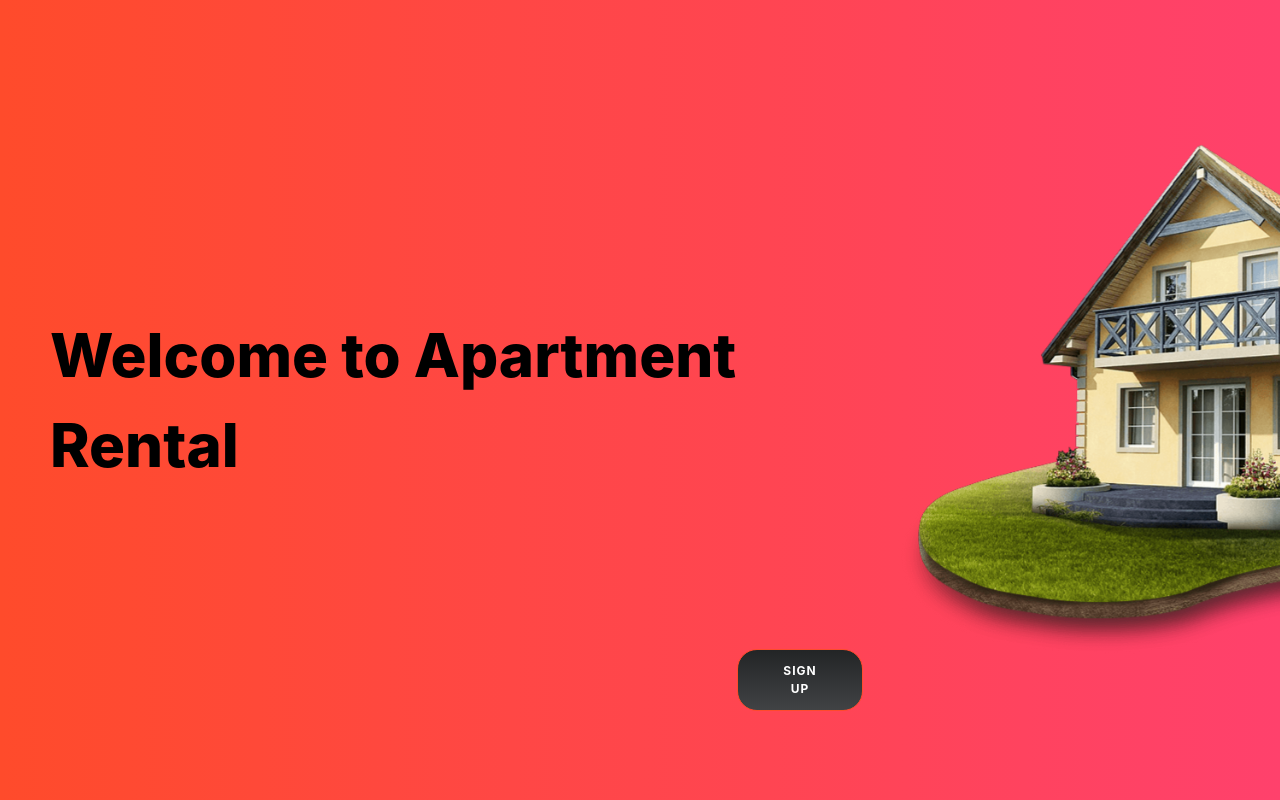
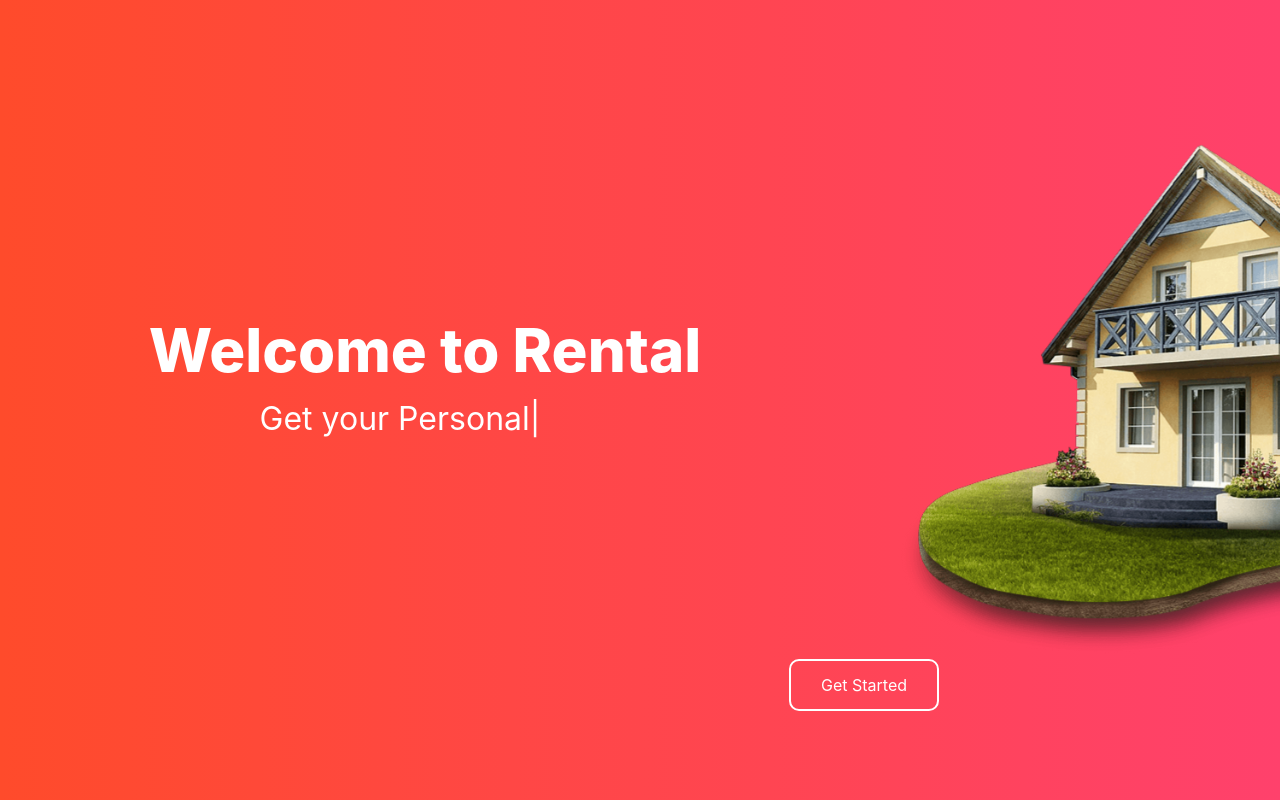
Before and after one commit to chdineshbabu/rental, a React (Create React App) app: page / in a window 1280 px wide. Built offline with nearby package versions, Linux system fonts and the light colour scheme.

Commit message:
minor change 10pm

```diff
--- a/package.json
+++ b/package.json
@@ -16,6 +16,7 @@
     "react-firebase-hooks": "^5.1.1",
     "react-hook-form": "^7.45.4",
     "react-scripts": "5.0.1",
+    "react-type-animation": "^3.1.0",
     "rxjs": "^7.8.1",
     "web-vitals": "^2.1.4",
     "yup": "^1.2.0"
--- a/src/common/styles.css
+++ b/src/common/styles.css
@@ -437,3 +437,16 @@ img {
     background-color: #ff4b2b;
     cursor: pointer;
   }
+  .home-txt{
+    position: relative;
+    top: 27%;
+    left: 58%;
+    border: 2px solid rgb(255, 255, 255);
+    padding: 12px 30px;
+    border-radius: 10px;
+    transition: all 0.2s ease-in-out;
+  }
+  .home-txt:hover{
+    scale: 1.1;
+    box-shadow: rgba(0, 0, 0, 0.24) 0px 3px 8px;
+  }
--- /dev/null
+++ b/src/components/Typing.js
@@ -0,0 +1,23 @@
+import { TypeAnimation } from 'react-type-animation';
+
+const Typing = () => {
+  return (
+    <TypeAnimation
+      sequence={[
+        'Get your Reantal Appartment',
+        1000,
+        'Get your Rental Home',
+        1000,
+        'Get your Personal Appartment',
+        1000,
+        'Get your Own Home',
+        1000,
+      ]}
+      wrapper="span"
+      speed={50}
+      style={{ fontSize: '2em', display: 'inline-block' }}
+      repeat={Infinity}
+    />
+  );
+};
+export default Typing;
--- a/src/pages/Intro.js
+++ b/src/pages/Intro.js
@@ -37,6 +37,7 @@ function Intro() {
 
     <div className="intro">
       <h1 className="font-primary" style={{fontSize:"36px"}}>Apartment Rental </h1>
+      {isSignUpActive? <h2 style={{fontSize:"25px",fontWeight:"600"}}>Seller Login</h2>:<h2 style={{fontSize:"25px",fontWeight:"600"}}>Buyer Login</h2>}
       <br />
       <div className={`container ${isSignUpActive ? "right-panel-active" : ""}`} id="container">
 
--- a/src/pages/PreIntro.js
+++ b/src/pages/PreIntro.js
@@ -2,16 +2,24 @@ import React from 'react'
 import "./intros.css";
 import { Link } from 'react-router-dom';
 import home from "./home.png";
+import { useNavigate } from 'react-router-dom';
+import Typing from '../components/Typing';
 function PreIntro() {
+  const navigate = useNavigate();
+
+  const toLogin = ()=>{
+    navigate("/login")
+  }
   return (
     <div>
       <div className="pintro">
       <div class="cont">
        <section class="parallax">
 
-    <h1 class="maintex hp" data-value="HYPERPLEXED">Welcome to   Apartment Rental</h1>
+    <h1 class="maintex hp">Welcome to Rental</h1>
+    <h3><Typing /></h3>
     <img class="homeim" src={home}  />
-    <button class="">Sign Up</button>
+    <button onClick={toLogin} class="home-txt">Get Started</button>
     </section>
     </div>
     </div></div>
--- a/src/pages/intros.css
+++ b/src/pages/intros.css
@@ -41,7 +41,7 @@ h1 .hp{
 	border-radius: clamp(0.4rem, 0.75vw, 1rem);
   }
 
-  h1:hover {
+  .hp h1:hover {
 
 	color: black;
   }
@@ -62,9 +62,11 @@ margin-left: 50px;
 	width:100vh;
 	position:relative;
 	display:flex;
+	flex-direction: column;
 	justify-content: center;
 	align-items: center;
 	transform-style: preserve-3d;
+	color: white;
 
 }
 .background{
@@ -144,38 +146,6 @@ margin-left: 50px;
 	border-color: #FFFFFF;
 }
 
-.pintro button {
-	margin-top: 70%;
-	margin-left: 100%;
-	position: absolute;
-	border-radius: 20px;
-	border: 1px solid #FF4B2B;
-	background: #232526;  /* fallback for old browsers */
-background: -webkit-linear-gradient(to top, #414345, #232526);  /* Chrome 10-25, Safari 5.1-6 */
-background: linear-gradient(to top, #414345, #232526); /* W3C, IE 10+/ Edge, Firefox 16+, Chrome 26+, Opera 12+, Safari 7+ */
-
-
-	color: #FFFFFF;
-	font-size: 12px;
-	font-weight: bold;
-	padding: 12px 45px;
-	letter-spacing: 1px;
-	text-transform: uppercase;
-	transition: transform 80ms ease-in;
-}
-
-.pintro button:active {
-	transform: scale(0.95);
-}
-
-.pintro button:focus {
-	outline: none;
-}
-
-.pintro button.ghost {
-	background-color: transparent;
-	border-color: #FFFFFF;
-}
 .intro form {
 	background-color: #FFFFFF;
 	display: flex;
```
Also changed, not shown: 1 other file (tests, documents, lock files or other folders).
